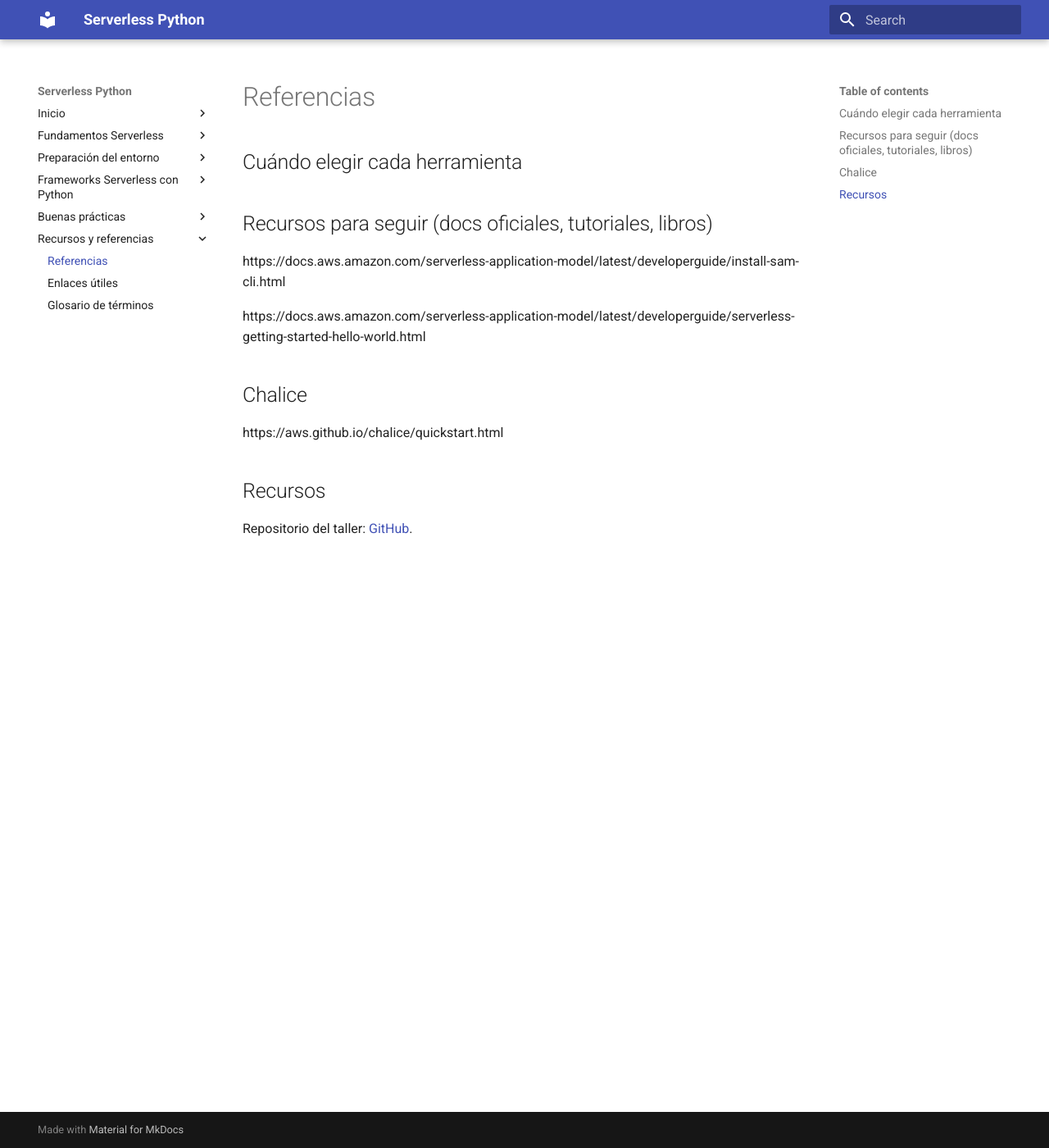
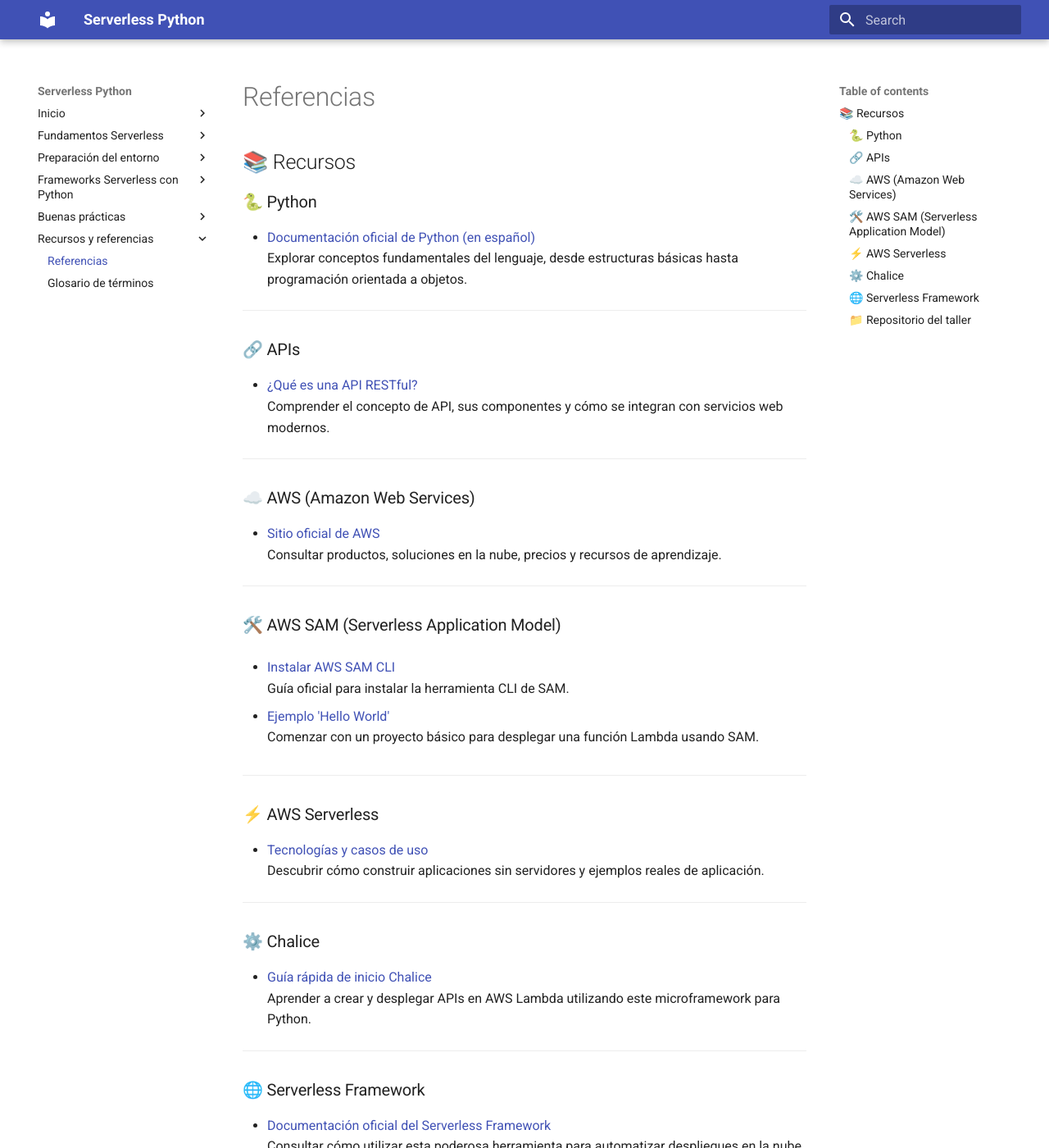
Before and after one commit to chrisfx/serverless-python, an MkDocs documentation site: the page built from docs/referencias.md, in a window 1280 px wide and 1400 px high. Shown: the whole window at 82% size. Built offline with MkDocs 1.6.1 and Material for MkDocs 9.7.7, drawn with Linux system fonts in a browser that asks for light colours; some of the changed text lies outside the part shown.

Commit message:
referencias

```diff
--- a/docs/referencias.md
+++ b/docs/referencias.md
@@ -1,15 +1,59 @@
-## Cuándo elegir cada herramienta
 
-## Recursos para seguir (docs oficiales, tutoriales, libros)
+## 📚 Recursos
 
+### 🐍 Python
 
-https://docs.aws.amazon.com/serverless-application-model/latest/developerguide/install-sam-cli.html
+- [Documentación oficial de Python (en español)](https://docs.python.org/es/3/tutorial/)
+  Explorar conceptos fundamentales del lenguaje, desde estructuras básicas hasta programación orientada a objetos.
 
-https://docs.aws.amazon.com/serverless-application-model/latest/developerguide/serverless-getting-started-hello-world.html
+---
 
+### 🔗 APIs
 
-## Chalice
-https://aws.github.io/chalice/quickstart.html
+- [¿Qué es una API RESTful?](https://aws.amazon.com/es/what-is/restful-api/)
+  Comprender el concepto de API, sus componentes y cómo se integran con servicios web modernos.
 
-## Recursos
-Repositorio del taller: [GitHub](https://chrisfx.github.io/serverless-python/).
+---
+
+### ☁️ AWS (Amazon Web Services)
+
+- [Sitio oficial de AWS](https://aws.amazon.com/)
+  Consultar productos, soluciones en la nube, precios y recursos de aprendizaje.
+
+---
+
+### 🛠️ AWS SAM (Serverless Application Model)
+
+- [Instalar AWS SAM CLI](https://docs.aws.amazon.com/serverless-application-model/latest/developerguide/install-sam-cli.html)
+  Guía oficial para instalar la herramienta CLI de SAM.
+
+- [Ejemplo 'Hello World'](https://docs.aws.amazon.com/serverless-application-model/latest/developerguide/serverless-getting-started-hello-world.html)
+  Comenzar con un proyecto básico para desplegar una función Lambda usando SAM.
+
+---
+
+### ⚡ AWS Serverless
+
+- [Tecnologías y casos de uso](https://aws.amazon.com/es/serverless/)
+  Descubrir cómo construir aplicaciones sin servidores y ejemplos reales de aplicación.
+
+---
+
+### ⚙️ Chalice
+
+- [Guía rápida de inicio Chalice](https://aws.github.io/chalice/quickstart.html)
+  Aprender a crear y desplegar APIs en AWS Lambda utilizando este microframework para Python.
+
+---
+
+### 🌐 Serverless Framework
+
+- [Documentación oficial del Serverless Framework](https://www.serverless.com/framework/docs)
+  Consultar cómo utilizar esta poderosa herramienta para automatizar despliegues en la nube con múltiples proveedores.
+
+---
+
+### 📁 Repositorio del taller
+
+- [Acceder al repositorio en GitHub](https://chrisfx.github.io/serverless-python/)
+  Ver ejemplos, ejercicios y materiales del taller.
--- a/mkdocs.yml
+++ b/mkdocs.yml
@@ -20,9 +20,9 @@
 
   - Frameworks Serverless con Python:
       - AWS Chalice:
-          - Instalación y configuración: chalice.md
+          - Instalación, configuración y despliegue: chalice.md
       - Serverless Framework:
-          - Instalación y configuración: serverless-framework.md
+          - Instalación, configuración y despliegue: serverless-framework.md
       - AWS SAM:
           - Instalación: aws-sam-instalacion.md
           - Uso básico: aws-sam.md
@@ -33,7 +33,7 @@
 
   - Recursos y referencias:
       - Referencias: referencias.md # Agregar bibliografía
-      - Enlaces útiles: enlaces.md
+      # - Enlaces útiles: enlaces.md
       - Glosario de términos: glosario.md
 
 theme:
```
